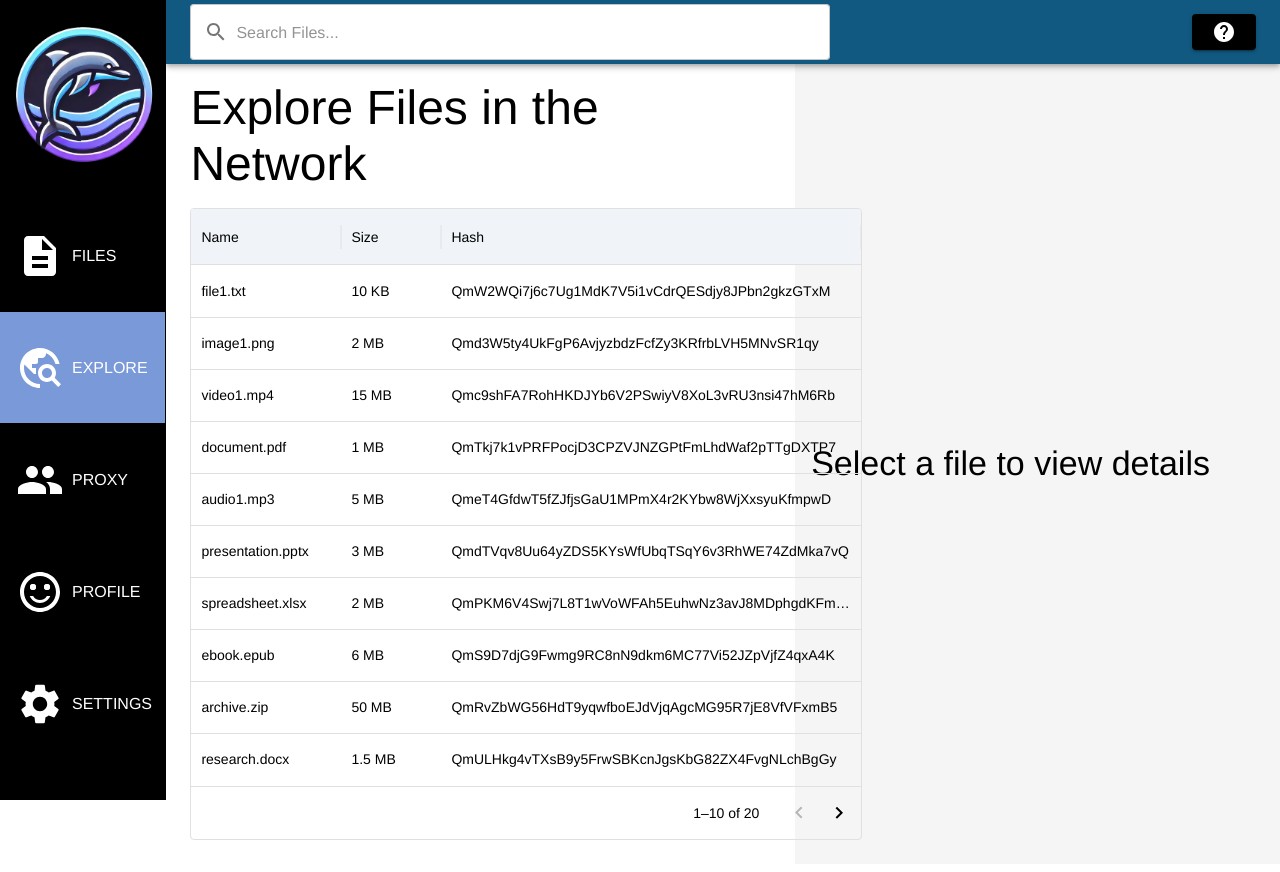
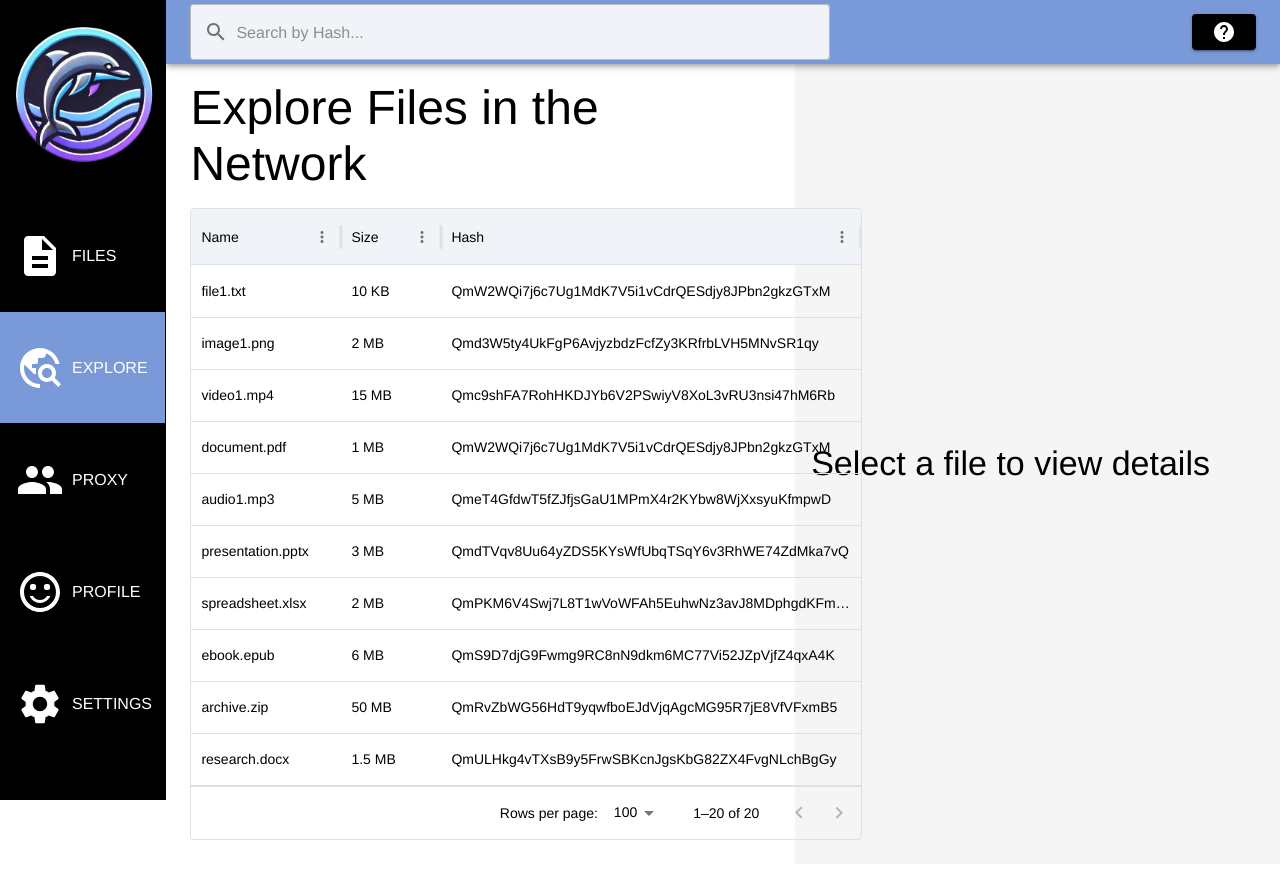
Before and after one commit to MazenIbrahim1/PHAJAM, a React (Vite) app: page /explore in a window 1280 px wide. Built offline with nearby package versions, Linux system fonts and the light colour scheme.

Commit message:
Search by hashing and download functionality

```diff
--- a/src/components/Explore/Explore.jsx
+++ b/src/components/Explore/Explore.jsx
@@ -8,9 +8,33 @@ import {
   InputAdornment,
   Toolbar,
   Typography,
+  Dialog,
+  DialogTitle,
+  DialogContent,
+  DialogActions,
 } from "@mui/material";
 import { DataGrid } from "@mui/x-data-grid";
 import { Download, Help, Search } from "@mui/icons-material";
+
+// Function to handle download of a file
+function handleDownload(selectedFile) {
+  if (!selectedFile) {
+    return;
+  }
+
+  // Create a Blob from the file's data (assuming selectedFile.data contains raw data)
+  const fileBlob = new Blob([selectedFile.data], { type: selectedFile.type });
+
+  // Create a temporary download link and trigger it
+  const url = URL.createObjectURL(fileBlob);
+  const a = document.createElement("a");
+  a.href = url;
+  a.download = selectedFile.name; // Use the file's name for the download
+  document.body.appendChild(a);
+  a.click();
+  document.body.removeChild(a); // Clean up the link element after clicking
+  URL.revokeObjectURL(url); // Clean up the object URL
+}
 
 // Function to render single files
 function RenderFileInfo({ selectedFile }) {
@@ -42,7 +66,11 @@ function RenderFileInfo({ selectedFile }) {
           {selectedFile.price ? selectedFile.price : "tbd"}
         </Typography>
       </Box>
-      <Button startIcon={<Download />} variant="contained">
+      <Button
+        startIcon={<Download />}
+        onClick={() => handleDownload(selectedFile)}
+        variant="contained"
+      >
         Download
       </Button>
     </>
@@ -100,7 +128,7 @@ export default function Explore() {
       size: "1 MB",
       type: "PDF",
       date: "2024-09-18",
-      hash: "QmTkj7k1vPRFPocjD3CPZVJNZGPtFmLhdWaf2pTTgDXTP7",
+      hash: "QmW2WQi7j6c7Ug1MdK7V5i1vCdrQESdjy8JPbn2gkzGTxM",
     },
     {
       id: 5,
@@ -180,7 +208,7 @@ export default function Explore() {
       size: "15 KB",
       type: "Text",
       date: "2024-09-28",
-      hash: "QmdAKqRuU8KbySfhLsmFTNcmyMWmDHjP78WBZhRGD5bf5x",
+      hash: "QmW2WQi7j6c7Ug1MdK7V5i1vCdrQESdjy8JPbn2gkzGTxM",
     },
     {
       id: 15,
@@ -235,15 +263,24 @@ export default function Explore() {
   const [files, setFiles] = useState(mockData); // CHANGE TO REAL DATA LATER
   const [search, setSearch] = useState("");
   const [selected, setSelected] = useState(null);
-  const filteredRows = mockData.filter((data) =>
-    data.name.toLowerCase().includes(search.toLowerCase())
-  );
+  // State for dialog visibility
+  const [open, setOpen] = useState(false);
+  const searchResults = mockData.filter((data) => data.hash === search);
 
+  // Function to select a file in the market
   const handleRowClick = (params) => {
     setSelected(params.row);
   };
 
-  // Function to fetch all files from DHT database from libp2p
+  // Open the dialog
+  const handleOpenDialog = () => {
+    setOpen(true);
+  };
+
+  // Close the dialog
+  const handleCloseDialog = () => {
+    setOpen(false);
+  };
 
   return (
     <>
@@ -252,7 +289,7 @@ export default function Explore() {
         sx={{
           width: "87vw",
           marginLeft: "13vw",
-          bgcolor: "#115980",
+          bgcolor: "#7a99d9",
         }}
       >
         <Toolbar
@@ -264,12 +301,12 @@ export default function Explore() {
         >
           <TextField
             variant="outlined"
-            placeholder="Search Files..."
+            placeholder="Search by Hash..."
             value={search}
             onChange={(event) => setSearch(event.target.value)}
             sx={{
               width: "50vw",
-              bgcolor: "white",
+              bgcolor: "#f0f4f8",
               borderRadius: "4px",
             }}
             InputProps={{
@@ -280,6 +317,11 @@ export default function Explore() {
               ),
             }}
             fullWidth
+            onKeyDown={(e) => {
+              if (e.key === "Enter") {
+                handleOpenDialog();
+              }
+            }}
           />
           <Button
             href="https://github.com/MazenIbrahim1/PHAJAM"
@@ -290,6 +332,66 @@ export default function Explore() {
           </Button>
         </Toolbar>
       </AppBar>
+
+      <Dialog
+        open={open}
+        onClose={handleCloseDialog}
+        aria-labelledby="hash-search-result-title"
+        aria-describedby="hash-search-result-description"
+      >
+        <DialogTitle id="hash-search-result-title">{"Results:"}</DialogTitle>
+        <DialogContent>
+          {searchResults.length > 0 ? (
+            searchResults.map((result) => (
+              <Box
+                sx={{
+                  display: "flex",
+                  flexDirection: "column",
+                  alignItems: "center",
+                  bgcolor: "#f5f5f5",
+                  gap: 1,
+                  padding: 2,
+                  margin: 2,
+                }}
+              >
+                <Typography key={result.id} variant="body1">
+                  {"Name: " + result.name}
+                </Typography>
+                <Typography key={result.id} variant="body1">
+                  {"Hash: " + result.hash.substring(0, 20) + "..."}
+                </Typography>
+                <Typography key={result.id} variant="body1">
+                  {"Size: " + result.size}
+                </Typography>
+                <Typography key={result.id} variant="body1">
+                  {"Price: " + (result.price ? result.price : "tbd")}
+                </Typography>
+                <Button
+                  key={result.id}
+                  startIcon={<Download />}
+                  onClick={() => handleDownload(result)}
+                  variant="contained"
+                >
+                  Download
+                </Button>
+              </Box>
+            ))
+          ) : (
+            <Typography variant="body1">No results found.</Typography>
+          )}
+        </DialogContent>
+        <DialogActions
+          sx={{
+            display: "flex",
+            justifyContent: "center",
+          }}
+        >
+          <Button variant="contained" onClick={handleCloseDialog}>
+            Close
+          </Button>
+        </DialogActions>
+      </Dialog>
+
       <Box
         sx={{
           height: "100vh",
@@ -297,7 +399,7 @@ export default function Explore() {
           marginLeft: "13vw",
           marginTop: "64px",
           display: "flex",
-          flexDirection: "row",
+          flexDirection: { sm: "column", md: "row" },
           overflow: "auto",
         }}
       >
@@ -315,19 +417,8 @@ export default function Explore() {
         >
           <Typography variant="h3">Explore Files in the Network</Typography>
           <DataGrid
-            rows={filteredRows}
+            rows={mockData}
             columns={columns}
-            initialState={{
-              pagination: {
-                paginationModel: {
-                  pageSize: 10,
-                },
-              },
-            }}
-            pageSizeOptions={[10]}
-            autoHeight
-            disableColumnMenu
-            disableColumnResize
             onRowClick={handleRowClick}
           />
         </Box>
```
